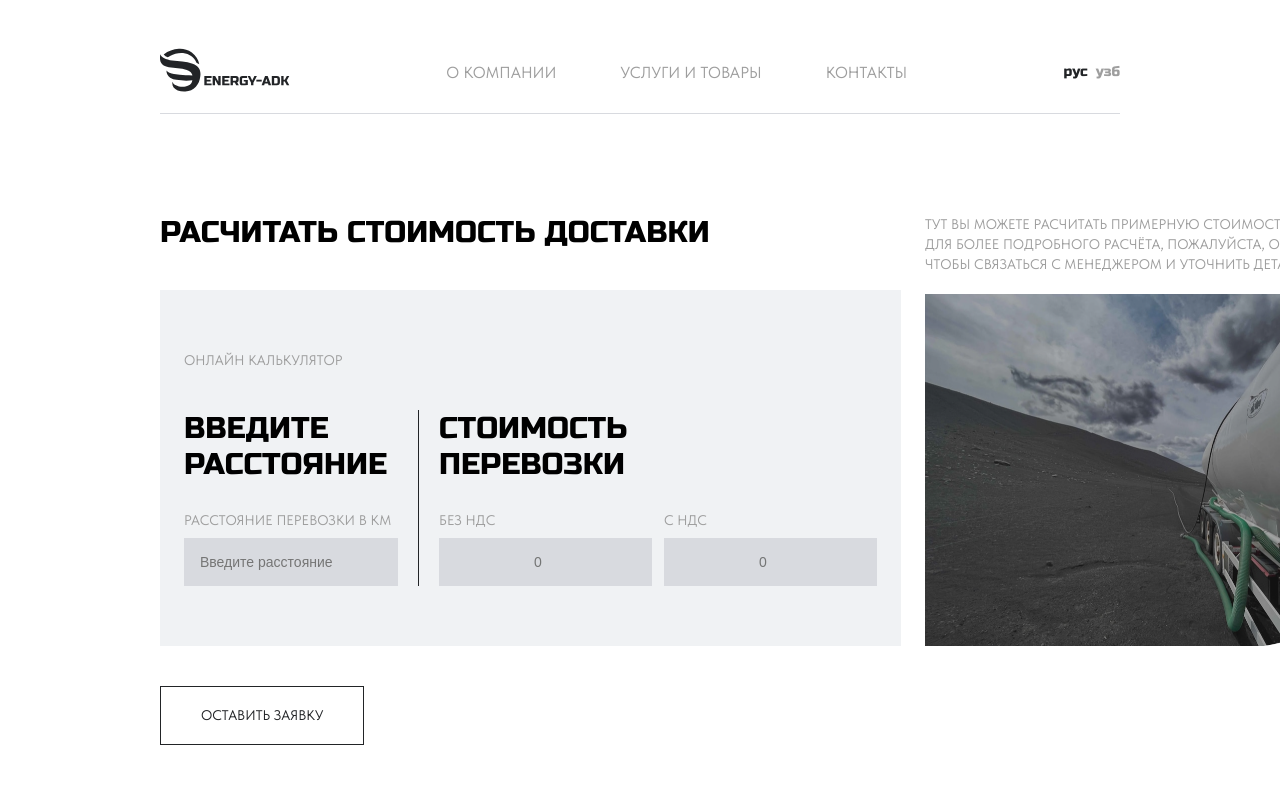
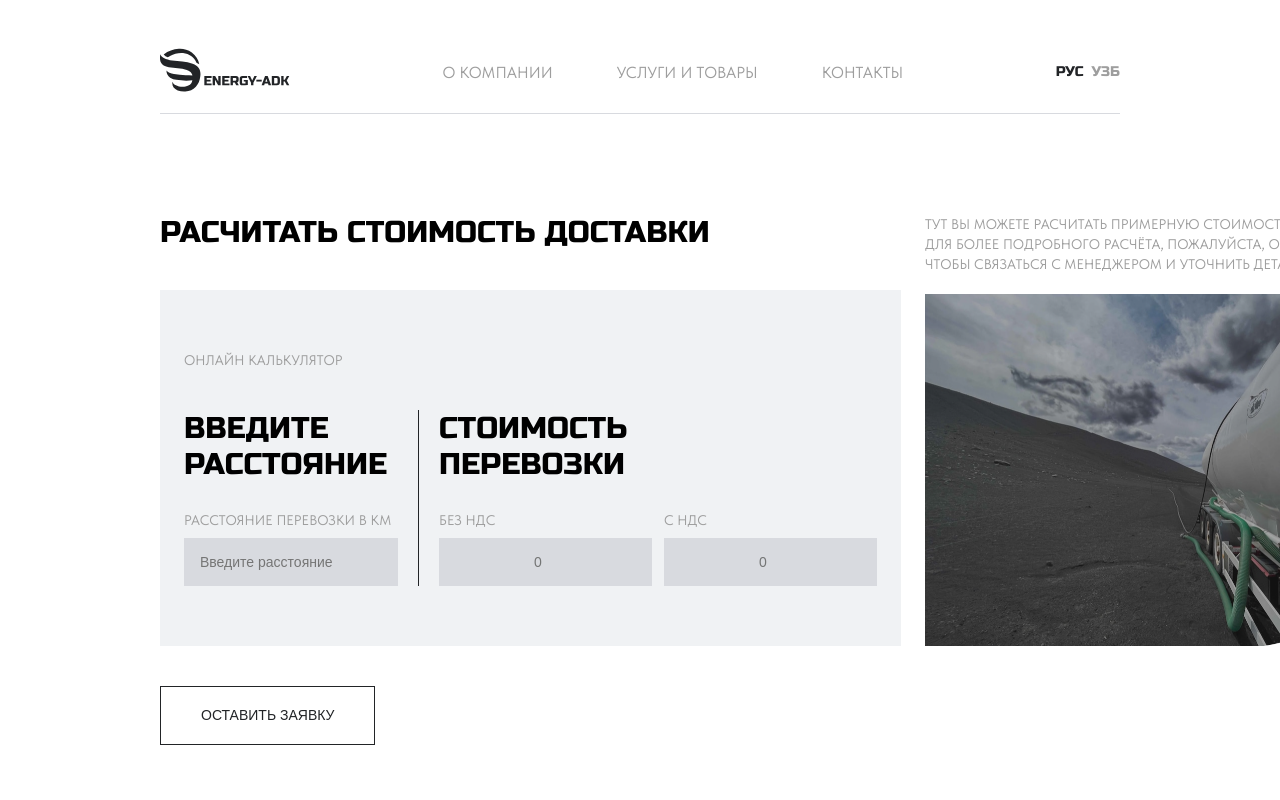
Before and after one commit to VMiskarian/energy-adk, a Next.js app: page /ru/shipping-calculation in a window 1280 px wide. Shown: the top 800 px of the page. Built offline with nearby package versions, Linux system fonts and the light colour scheme.

Commit message:
update styles and i18n

```diff
--- a/src/app/[locale]/shipping-calculation/page.js
+++ b/src/app/[locale]/shipping-calculation/page.js
@@ -1,33 +1,36 @@
-import { Suspense } from 'react';
+import { Suspense } from "react";
 
-import BaseLink from '@/components/base-link';
-import Calculator from '@/components/calculator';
+import Calculator from "@/components/calculator";
+import ContactUsForm from "@/components/contact-us-form";
+import getTranslation from "@/utils/i18n";
 
-import styles from './page.module.css';
+import styles from "./page.module.css";
 
-export default function ShippingCalculation() {
+export default async function ShippingCalculation({ params }) {
+  const locale = (await params).locale;
+  const t = getTranslation(locale);
+  const tShippingCalculation = t["shippingCalculationPage"];
+
   return (
     <section className={styles.shippingCalculationSection}>
       <div>
         <div className={styles.shippingCalculationSectionContentWrapper}>
           <div>
-            <h3>РАСЧИТАТЬ СТОИМОСТЬ ДОСТАВКИ</h3>
+            <h3>{tShippingCalculation["title"]}</h3>
             <Suspense fallback={null}>
               <Calculator />
             </Suspense>
           </div>
           <div>
-            <p>
-              тут вы можете расчитать примерную стоимость доставки груза. Для
-              более подробного расчёта, пожалуйста, отправьте заявку, чтобы
-              связаться с менеджером и уточнить детали
-            </p>
+            <p>{tShippingCalculation["text"]}</p>
             <div className={styles.shippingCalculationSectionImageContainer} />
           </div>
         </div>
-        <BaseLink href="" className={styles.servicesSectionWhiteLink}>
-          Оставить заявку
-        </BaseLink>
+        <Suspense fallback={null}>
+          <div className={styles.buttonWrapper}>
+            <ContactUsForm>{tShippingCalculation["buttonText"]}</ContactUsForm>
+          </div>
+        </Suspense>
       </div>
     </section>
   );
--- a/src/app/[locale]/shipping-calculation/page.module.css
+++ b/src/app/[locale]/shipping-calculation/page.module.css
@@ -29,11 +29,11 @@
   width: 31.75rem;
   height: 22rem;
   border-bottom-right-radius: 8rem;
-  background-image: url('/images/rectangle-3.png');
+  background-image: url("/images/rectangle-3.png");
   background-size: cover;
 }
 
-.servicesSectionWhiteLink {
+.buttonWrapper {
   margin-top: 2.5rem;
 }
 
--- a/src/components/footer/index.js
+++ b/src/components/footer/index.js
@@ -11,7 +11,7 @@ export const Footer = ({ locale }) => {
   return (
     <footer id="footer" className={styles.footer}>
       <div className={styles.footerContainer}>
-        <h2 className={styles.footerTitle}>{tFooter["title"]}</h2>
+        <h3 className={styles.footerTitle}>{tFooter["title"]}</h3>
         <ul className={styles.footerList}>
           <li className={styles.footerListItem}>
             <a
--- a/src/components/header/styles.module.css
+++ b/src/components/header/styles.module.css
@@ -46,6 +46,7 @@
   font-size: 0.875rem;
   line-height: 120%;
   color: var(--grey-100);
+  text-transform: uppercase;
 }
 
 .i18nLink:first-child {
--- a/src/utils/ru.json
+++ b/src/utils/ru.json
@@ -111,7 +111,7 @@
     },
     "toast": "Пожалуйста, заполните все обязательные поля"
   },
-  "shippingCalculation": {
+  "shippingCalculationPage": {
     "title": "РАСЧИТАТЬ СТОИМОСТЬ ДОСТАВКИ",
     "text": "тут вы можете расчитать примерную стоимость доставки груза. Для более подробного расчёта, пожалуйста, отправьте заявку, чтобы связаться с менеджером и уточнить детали",
     "buttonText": "Оставить заявку"
--- a/src/utils/uz.json
+++ b/src/utils/uz.json
@@ -111,7 +111,7 @@
     },
     "toast": "Пожалуйста, заполните все обязательные поля"
   },
-  "shippingCalculation": {
+  "shippingCalculationPage": {
     "title": "РАСЧИТАТЬ СТОИМОСТЬ ДОСТАВКИ",
     "text": "тут вы можете расчитать примерную стоимость доставки груза. Для более подробного расчёта, пожалуйста, отправьте заявку, чтобы связаться с менеджером и уточнить детали",
     "buttonText": "Оставить заявку"
```
Also changed, not shown: src/app/[locale]/page.js (+3 -4 lines).
